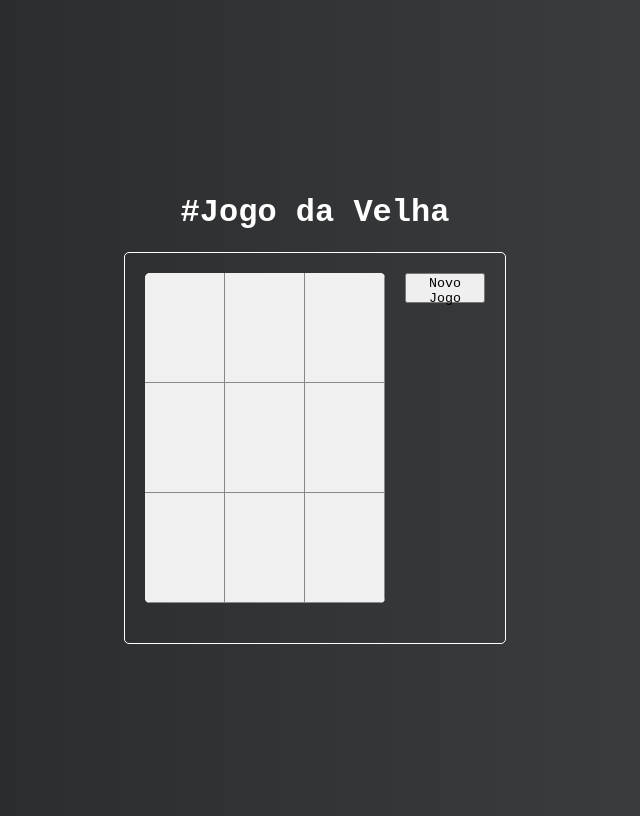
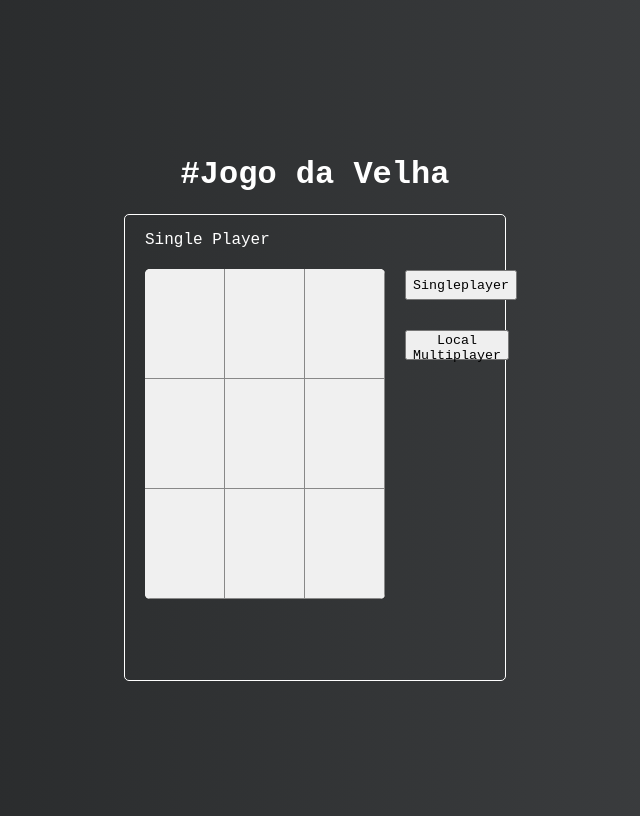
Before and after one commit to marcelobrgomes/reactic-tac-toe, a React (Create React App) app: page / in a window 1280 px wide. Shown: the whole page, without its empty margins (325-965 px from the left). Built offline with nearby package versions, Linux system fonts and the light colour scheme; a web font is replaced by a local one.

Commit message:
Singleplayer and bugfixes

```diff
--- a/src/main/Game.css
+++ b/src/main/Game.css
@@ -1,5 +1,6 @@
 .container {
     width: 380px;
+    height: 465px;
     display: grid;
     grid-template-columns: 260px 120px;
     border: 1px solid #fff;
@@ -18,13 +19,20 @@
     grid-template-rows: 110px 110px 110px;
 }
 
+.gametype {
+    text-align: left;
+    padding-left: 20px;
+}
+
 .options {
     height: 330px;
     width: 80px;
-    margin: 20px;
+    margin: 55px 20px 0px 20px;
+}
 
-    display: grid;
-    grid-template-rows: 30px 1fr;
+.options button {
+    height: 30px;
+    margin-bottom: 30px;
 }
 
 .message {
--- a/src/main/Game.jsx
+++ b/src/main/Game.jsx
@@ -4,27 +4,66 @@ import Button from '../components/Button';
 
 const initialGameArray = [null, null, null, null, null, null, null, null, null]
 
+const LOCAL_MULTIPLAYER_GAME = 1
+const LOCAL_SINGLEPLAYER_GAME = 2
+
 export default props => {
     let [lastPlayer, setLastPlayer] = useState(0)
     let [gameArray, setGameArray] = useState([...initialGameArray])
     let [message, setMessage] = useState('')
+    let [gametype, setGameType] = useState(LOCAL_SINGLEPLAYER_GAME)
+    let [gameTypeDescription, setGameTypeDescription] = useState('Single Player')
+    let [gameOver, setGameOver] = useState(false)
 
     const play = (i) => {
-        if(gameArray[i] === 'X' || gameArray[i] === 'O') {
+        if(gameOver) {
             return;
         }
 
         if(lastPlayer === 0) {
             gameArray[i] = 'X';
-            setGameArray(gameArray);
-            setLastPlayer(1);
+            lastPlayer = 1
         } else {
             gameArray[i] = 'O';
-            setGameArray(gameArray);
-            setLastPlayer(0);
+            lastPlayer = 0
         }
 
-        checkGameOver();
+        setGameArray(gameArray);
+        setLastPlayer(lastPlayer);
+    }
+
+    const userPlay = (i) => {
+        if(gameArray[i] === 'X' || gameArray[i] === 'O') {
+            return;
+        }
+
+        play(i)
+
+        if(gametype === LOCAL_SINGLEPLAYER_GAME) {
+            new Promise((resolve, reject) => {
+                setTimeout(() => {
+                    computerPlay()
+                    resolve("Your move")
+                }, 1000)
+            }).then(() => {
+                checkGameOver()
+            })
+        }
+
+        checkGameOver()
+    }
+
+    const computerPlay = () => {
+        let move = Math.floor(Math.random() * 9)
+
+        while(gameArray[move] !== null) {
+            if(!gameArray.includes(null)) {
+                return;
+            }
+            move = Math.floor(Math.random() * 9)
+        }
+
+        play(move)
     }
 
     const checkGameOver = () => {
@@ -51,40 +90,64 @@ export default props => {
             if(checkArray.includes('X') && !checkArray.includes('O') && !checkArray.includes(null)) {
                 setMessage('Jogador X venceu')
                 setLastPlayer(0);
+                gameOver = true
                 return;
             }
 
             if(checkArray.includes('O') && !checkArray.includes('X') && !checkArray.includes(null)) {
                 setMessage('Jogador 0 venceu')
                 setLastPlayer(1);
+                gameOver = true
                 return;
             }
         });
 
-        if(!gameArray.includes(null)) {
+        if(!gameOver && !gameArray.includes(null)) {
             setMessage('Deu velha!')
+            gameOver = true
         }
+
+        setGameOver(gameOver)
     }
 
-    const restart = () => {
+    const restart = (gameType) => {
         setGameArray([...initialGameArray])
+        setGameType(gameType)
+        setGameTypeDescription(getGametypeDescription(gameType))
+        setMessage(null)
+        setGameOver(false)
+    }
+
+    const getGametypeDescription = (gameType) => {
+        switch(gameType) {
+            case LOCAL_MULTIPLAYER_GAME:
+                return 'Local Multiplayer'
+            case LOCAL_SINGLEPLAYER_GAME:
+                return 'Singleplayer'
+        }
+
+        return ''
     }
 
     return (
         <div className="container">
-            <div className="game">
-                <Button id="0" play={play} value={gameArray[0]}/>
-                <Button id="1" play={play} value={gameArray[1]}/>
-                <Button id="2" play={play} value={gameArray[2]}/>
-                <Button id="3" play={play} value={gameArray[3]}/>
-                <Button id="4" play={play} value={gameArray[4]}/>
-                <Button id="5" play={play} value={gameArray[5]}/>
-                <Button id="6" play={play} value={gameArray[6]}/>
-                <Button id="7" play={play} value={gameArray[7]}/>
-                <Button id="8" play={play} value={gameArray[8]}/>
+            <div>
+                <p className="gametype">{gameTypeDescription}</p>
+                <div className="game">
+                    <Button id="0" play={userPlay} value={gameArray[0]}/>
+                    <Button id="1" play={userPlay} value={gameArray[1]}/>
+                    <Button id="2" play={userPlay} value={gameArray[2]}/>
+                    <Button id="3" play={userPlay} value={gameArray[3]}/>
+                    <Button id="4" play={userPlay} value={gameArray[4]}/>
+                    <Button id="5" play={userPlay} value={gameArray[5]}/>
+                    <Button id="6" play={userPlay} value={gameArray[6]}/>
+                    <Button id="7" play={userPlay} value={gameArray[7]}/>
+                    <Button id="8" play={userPlay} value={gameArray[8]}/>
+                </div>
             </div>
             <div className="options">
-                <button onClick={()=> restart()}>Novo Jogo</button>
+                <button onClick={()=> restart(LOCAL_SINGLEPLAYER_GAME)}>Singleplayer</button>
+                <button onClick={()=> restart(LOCAL_MULTIPLAYER_GAME)}>Local Multiplayer</button>
             </div>
             <div className="message">
                 <h2>{message}</h2>
```
Also changed, not shown: 1 other file (tests, documents, lock files or other folders).
